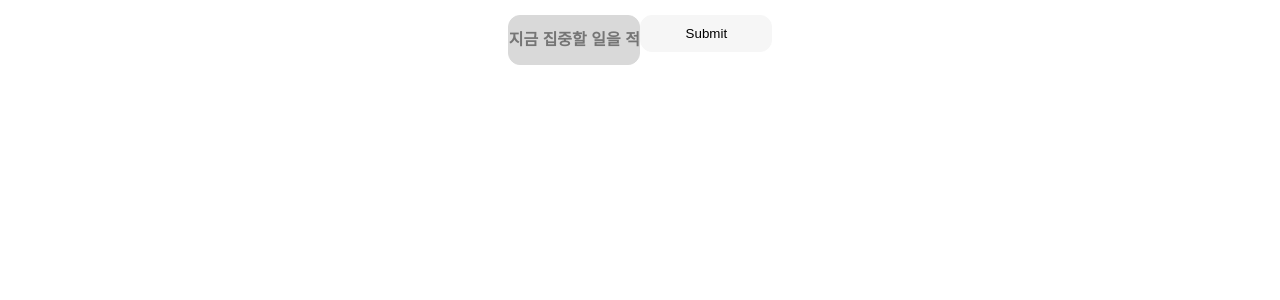
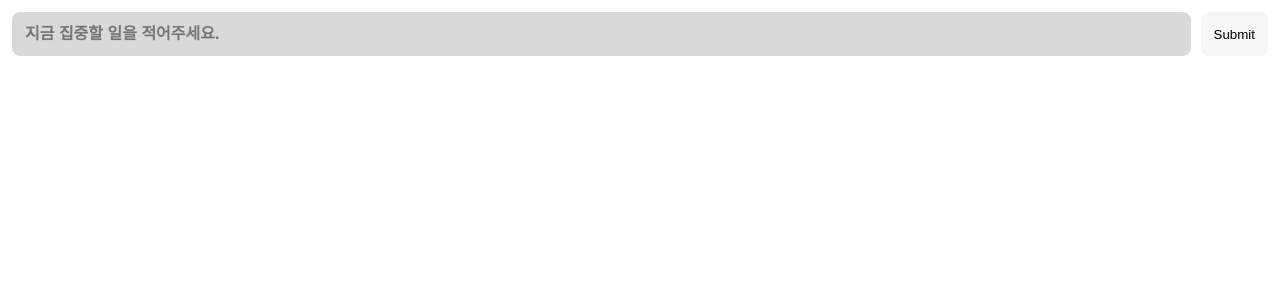
Before and after one commit to jxxh204/MeowFocus, a React (Create React App) app: page / in a window 1280 px wide. Shown: the top 300 px of the page. Built offline with nearby package versions, Linux system fonts and the light colour scheme.

Commit message:
STYLE : 크기 & 위치 조정
Electron 윈도우 크기 조정
css Style 조정

```diff
--- a/src/component/Form.tsx
+++ b/src/component/Form.tsx
@@ -5,6 +5,8 @@ import Input from "./Input";
 const StyleForm = styled.form`
   display: flex;
   flex-direction: row;
+  /* justify-content: center; */
+  gap: 10px;
 `;
 type Props = {
   children: React.ReactNode;
--- a/src/component/Input.tsx
+++ b/src/component/Input.tsx
@@ -8,8 +8,8 @@ const InputStyle = styled.input`
   align-items: center;
   background: ${({ theme }) => theme.color.main};
   border: 1px solid ${({ theme }) => theme.color.main};
-  border-radius: 12px;
-  padding: 15px 0;
+  border-radius: 8px;
+  padding: 12px;
   font-size: medium;
   font-weight: bold;
 `;
--- a/src/component/Submit.tsx
+++ b/src/component/Submit.tsx
@@ -1,12 +1,10 @@
 import styled from "styled-components";
 
 const SubmitStyle = styled.input`
-  width: 100%;
-  height: 100%;
   background: #f6f6f6;
   border: 1px solid #f6f6f6;
-  border-radius: 12px;
-  padding: 10px 0;
+  border-radius: 8px;
+  padding: 12px;
   cursor: pointer;
   display: flex;
   flex-direction: row;
--- a/src/index.css
+++ /dev/null
@@ -1,13 +0,0 @@
-body {
-  margin: 0;
-  font-family: -apple-system, BlinkMacSystemFont, 'Segoe UI', 'Roboto', 'Oxygen',
-    'Ubuntu', 'Cantarell', 'Fira Sans', 'Droid Sans', 'Helvetica Neue',
-    sans-serif;
-  -webkit-font-smoothing: antialiased;
-  -moz-osx-font-smoothing: grayscale;
-}
-
-code {
-  font-family: source-code-pro, Menlo, Monaco, Consolas, 'Courier New',
-    monospace;
-}
--- a/src/index.tsx
+++ b/src/index.tsx
@@ -1,6 +1,5 @@
 import React from "react";
 import ReactDOM from "react-dom/client";
-import "./index.css";
 import App from "./App";
 import reportWebVitals from "./reportWebVitals";
 import GlobalStyle from "./styles/GlobalStyle";
--- a/src/styles/GlobalStyle.tsx
+++ b/src/styles/GlobalStyle.tsx
@@ -22,14 +22,14 @@ const GlobalStyle = createGlobalStyle`
     background-size: cover;
 
     font-family: "Pretendard-Regular";
-    color: ${({ theme }) => theme.color.darkGray};
+    color: ${({ theme }) => theme.color.backgroud};
   }
   .App {
+    /* width: 100%; */
     display: flex;
     flex-direction: column;
-    align-items: center;
-    padding:15px;
-    gap:10px
+    padding:12px;
+    /* gap:10px */
   }
   html, body, div, span, applet, object, iframe,
 h1, h2, h3, h4, h5, h6, p, blockquote, pre,
--- a/src/styles/theme.ts
+++ b/src/styles/theme.ts
@@ -2,6 +2,7 @@
 
 const color = {
   main: "#D9D9D9",
+  backgroud: "#F6F6F6",
 };
 const theme = { color };
 
```
Also changed, not shown: public/electron.js (+7 -1 lines), public/electron.ts (+7 -1 lines).
